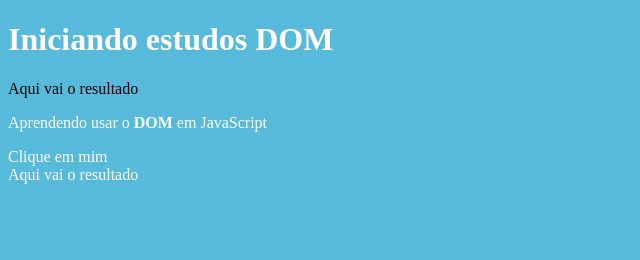
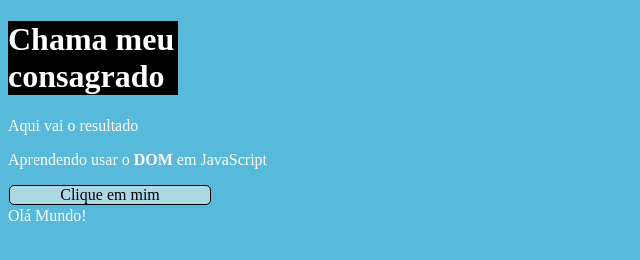
Before and after one commit to victorrocumback/javascript, a plain HTML site: page aula09/ex005.html in a window 1280 px wide. Shown: the whole page, without its empty margins (0-640 px from the left). Drawn offline with Linux system fonts and the light colour scheme.

Commit message:
Update ex005.html

```diff
--- a/aula09/ex005.html
+++ b/aula09/ex005.html
@@ -14,19 +14,33 @@
     </style>
 </head>
 <body>
-    <h1>Iniciando estudos DOM</h1>
+    <h1 >Iniciando estudos DOM</h1>
     <p>Aqui vai o resultado</p>
     <p>Aprendendo usar o <strong>DOM</strong> em JavaScript</p>
-    <div>Clique em mim</div>
+    <div class="botao">Clique em mim</div>
 
     <script>
         function mostra(frase){
             document.write(frase)
         }
 
-        var buscado = document.getElementsByTagName('p')[0]
-        mostra(buscado.innerText)
-        buscado.style.color = 'black'
+        document.write('Olá Mundo!')
+
+        var titulo = document.getElementsByTagName('h1')[0]
+        titulo.innerText = 'Chama meu consagrado'
+        titulo.style.width = '170px'
+        titulo.style.background = 'black'
+
+        var b1 = document.getElementsByClassName('botao')[0]
+        b1.style.background = 'lightblue'
+        b1.style.color = 'black'
+        b1.style.width = '200px'
+        b1.style.textAlign = 'center'
+        b1.style.border = '1px solid black'
+        b1.style.borderRadius = '5px'
+        b1.style.margin = '2px 1px 2px 1px'
+        b1.style.cursor = 'pointer'
+
     </script>
 </body>
 </html>
```
